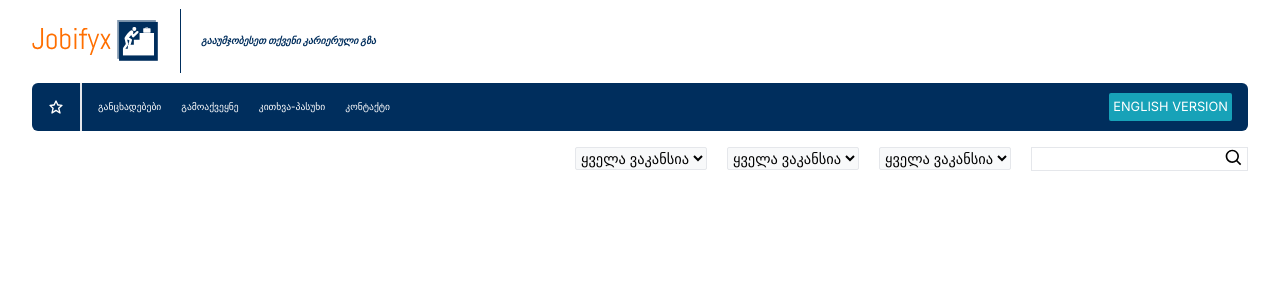
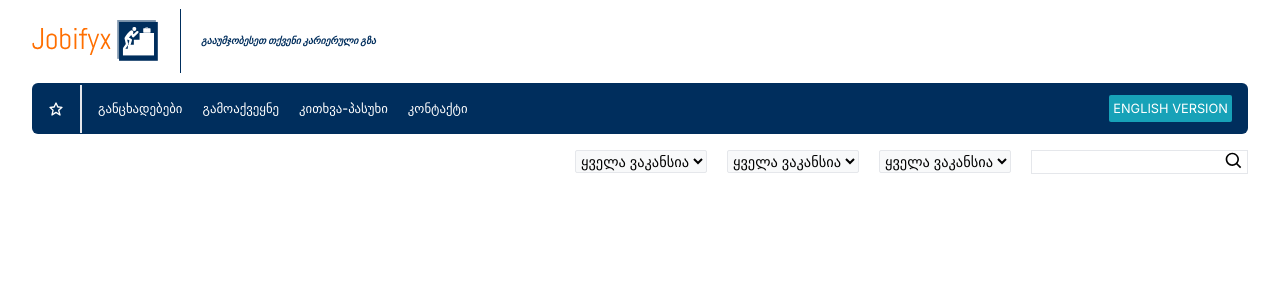
Before and after one commit to sandro21-glitch/jobifyx, a React (Vite) app: page / in a window 1280 px wide. Shown: the top 300 px of the page. Built offline with nearby package versions, Linux system fonts and the light colour scheme.

Commit message:
update NavList.tsx

```diff
--- a/src/features/navbar/NavList.tsx
+++ b/src/features/navbar/NavList.tsx
@@ -1,6 +1,6 @@
 const NavList = () => {
   return (
-    <ul className="flex items-center gap-5 text-[.6rem] p-4">
+    <ul className="flex items-center gap-5 text-[.8rem] p-4">
       <li className="text-white hover:text-accent font-medium cursor-pointer transition-colors">
         განცხადებები
       </li>
```
